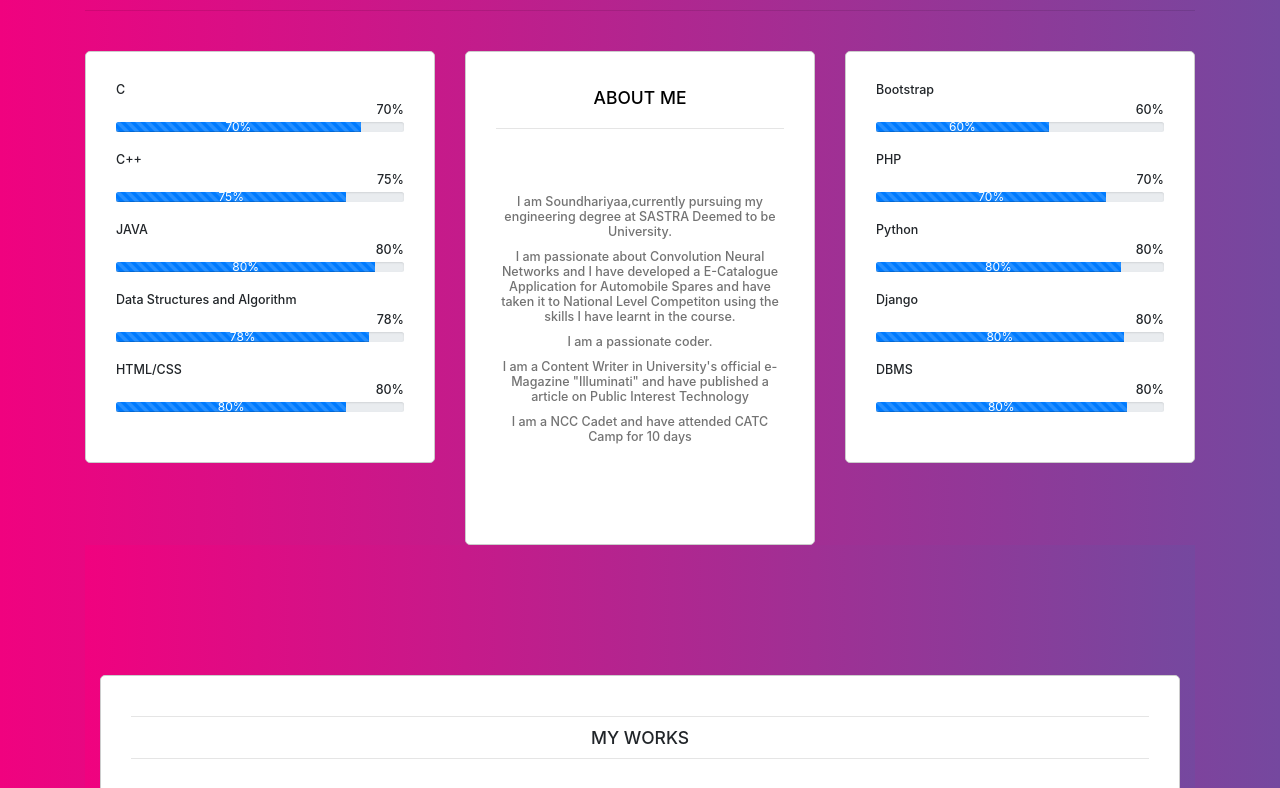
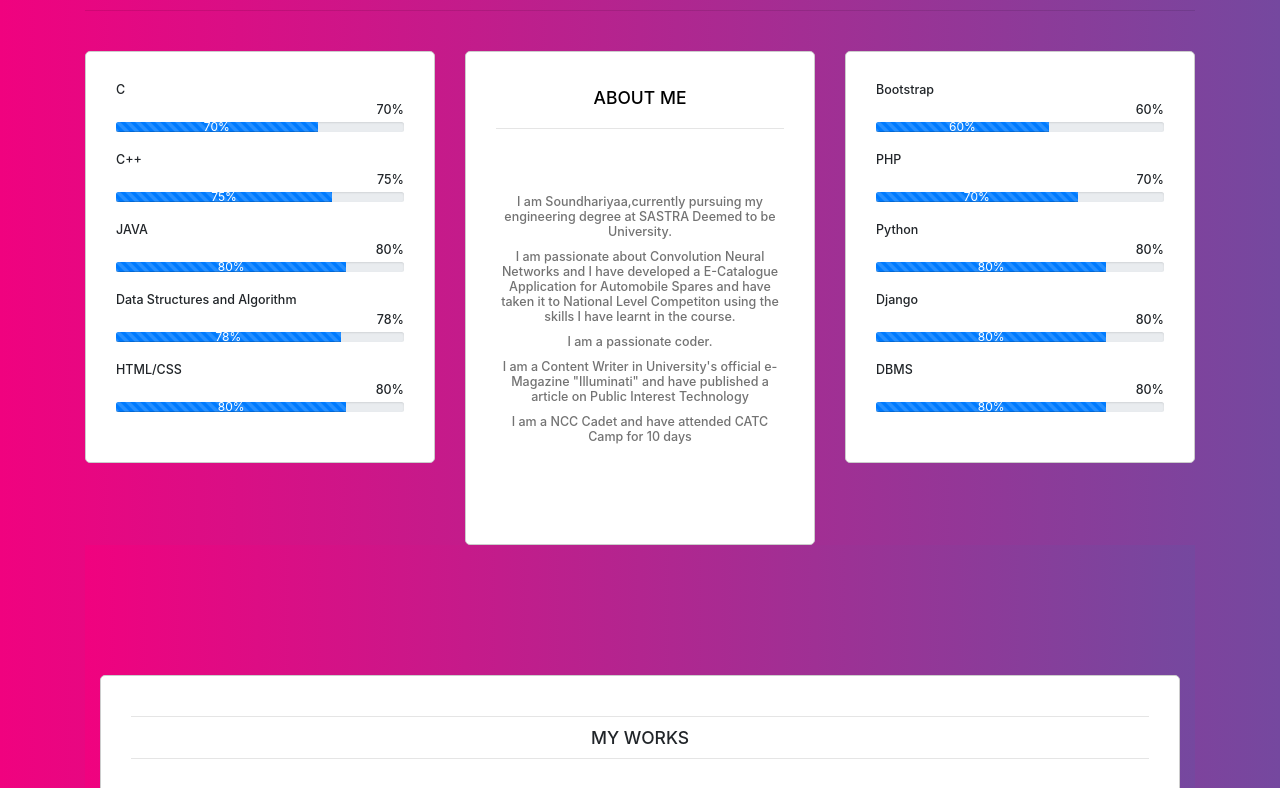
Before and after one commit to msoundhariyaa/msoundhariyaa.github.io, a plain HTML site: page index.html in a window 1280 px wide. Shown: the part 860-1648 px from the top of the page. Drawn offline with nearby package versions, Linux system fonts and the light colour scheme; files that its build step writes are made by us from their sources.

Commit message:
Update index.html

```diff
--- a/index.html
+++ b/index.html
@@ -127,28 +127,28 @@
                      <h5 class="text-left">C</h5>
                      <h5 class="text-right">70%</h5>
                     <div class="progress">
-                        <div class="progress-bar progress-bar-striped active " role="progressbar" aria-valuenow="40" aria-valuemin="0" aria-valuemax="100" style="width:85%">
+                        <div class="progress-bar progress-bar-striped active " role="progressbar" aria-valuenow="40" aria-valuemin="0" aria-valuemax="100" style="width:70%">
                             70%
                         </div>
                     </div>
                         <h5 class="text-left">C++</h5>
                         <h5 class="text-right">75%</h5>
                     <div class="progress">
-                        <div class="progress-bar progress-bar-striped active" role="progressbar" aria-valuenow="90" aria-valuemin="0" aria-valuemax="100" style="width:80%">
+                        <div class="progress-bar progress-bar-striped active" role="progressbar" aria-valuenow="90" aria-valuemin="0" aria-valuemax="100" style="width:75%">
                             75%
                         </div>
                     </div>
                     <h5 class="text-left">JAVA</h5>
                     <h5 class="text-right">80%</h5>
                     <div class="progress">
-                        <div class="progress-bar progress-bar-striped active" role="progressbar" aria-valuenow="40" aria-valuemin="0" aria-valuemax="100" style="width:90%">
+                        <div class="progress-bar progress-bar-striped active" role="progressbar" aria-valuenow="40" aria-valuemin="0" aria-valuemax="100" style="width:80%">
                             80%
                         </div>
                     </div>
                     <h5 class="text-left">Data Structures and Algorithm</h5>
                     <h5 class="text-right">78%</h5>
                     <div class="progress">
-                        <div class="progress-bar progress-bar-striped active" role="progressbar" aria-valuenow="40" aria-valuemin="0" aria-valuemax="100" style="width:88%">
+                        <div class="progress-bar progress-bar-striped active" role="progressbar" aria-valuenow="40" aria-valuemin="0" aria-valuemax="100" style="width:78%">
                             78%
                         </div>
                     </div>
@@ -198,28 +198,28 @@
                     <h5 class="text-left">PHP</h5>
                     <h5 class="text-right">70%</h5>
                     <div class="progress">
-                        <div class="progress-bar progress-bar-striped active" role="progressbar" aria-valuenow="40" aria-valuemin="0" aria-valuemax="100" style="width:80%">
+                        <div class="progress-bar progress-bar-striped active" role="progressbar" aria-valuenow="40" aria-valuemin="0" aria-valuemax="100" style="width:70%">
                             70%
                         </div>
                     </div>
                     <h5 class="text-left">Python</h5>
                     <h5 class="text-right">80%</h5>
                     <div class="progress">
-                        <div class="progress-bar progress-bar-striped active" role="progressbar" aria-valuenow="40" aria-valuemin="0" aria-valuemax="100" style="width:85%">
+                        <div class="progress-bar progress-bar-striped active" role="progressbar" aria-valuenow="40" aria-valuemin="0" aria-valuemax="100" style="width:80%">
                             80%
                         </div>
                     </div>
                     <h5 class="text-left">Django</h5>
                     <h5 class="text-right">80%</h5>
                     <div class="progress">
-                        <div class="progress-bar progress-bar-striped active" role="progressbar" aria-valuenow="40" aria-valuemin="0" aria-valuemax="100" style="width:86%">
+                        <div class="progress-bar progress-bar-striped active" role="progressbar" aria-valuenow="40" aria-valuemin="0" aria-valuemax="100" style="width:80%">
                             80%
                         </div>
                     </div>
                     <h5 class="text-left">DBMS</h5>
                     <h5 class="text-right">80%</h5>
                     <div class="progress">
-                        <div class="progress-bar progress-bar-striped active" role="progressbar" aria-valuenow="40" aria-valuemin="0" aria-valuemax="100" style="width:87%">
+                        <div class="progress-bar progress-bar-striped active" role="progressbar" aria-valuenow="40" aria-valuemin="0" aria-valuemax="100" style="width:80%">
                             80%
                         </div>
                     </div>
```
